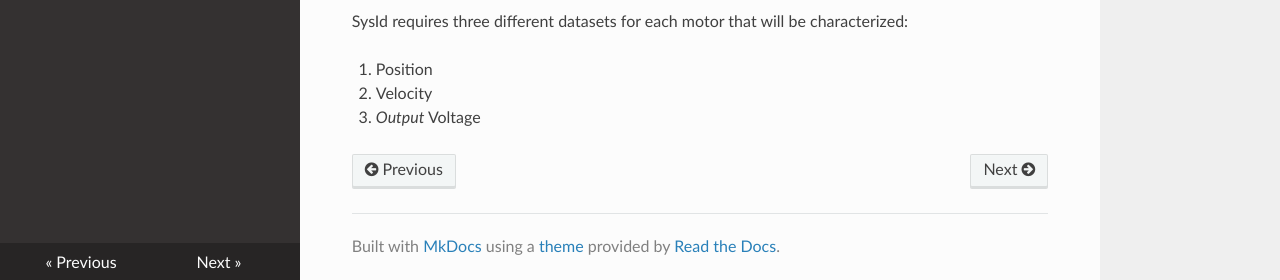
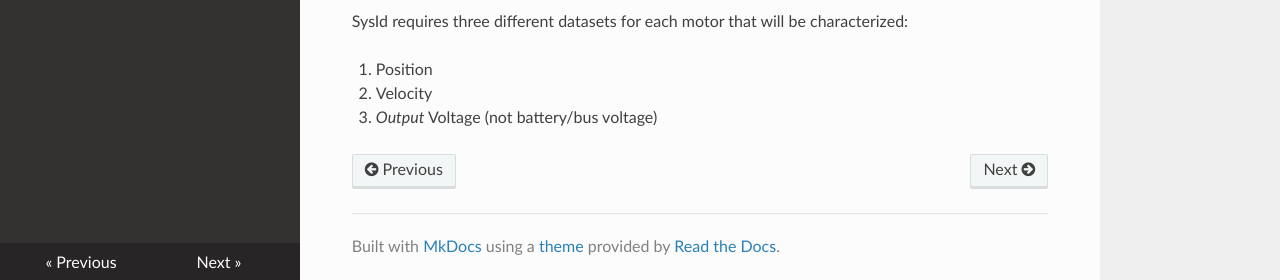
Before and after one commit to DeltaDizzy/deltas-docs-rewrites, an MkDocs documentation site: the page built from docs/system-id/sysid/logging-data.md, in a window 1280 px wide and 1276 px high. Shown: the part 993-1273 px from the top of the window. Built offline with MkDocs 1.6.1, drawn with Linux system fonts in a browser that asks for light colours; nearby versions of some CDN libraries.

Commit message:
clarify voltage

```diff
--- a/docs/system-id/sysid/logging-data.md
+++ b/docs/system-id/sysid/logging-data.md
@@ -29,4 +29,4 @@ SysId requires three different datasets for each motor that will be characterize
 
 1. Position
 2. Velocity
-3. *Output* Voltage
+3. *Output* Voltage (not battery/bus voltage)
```
